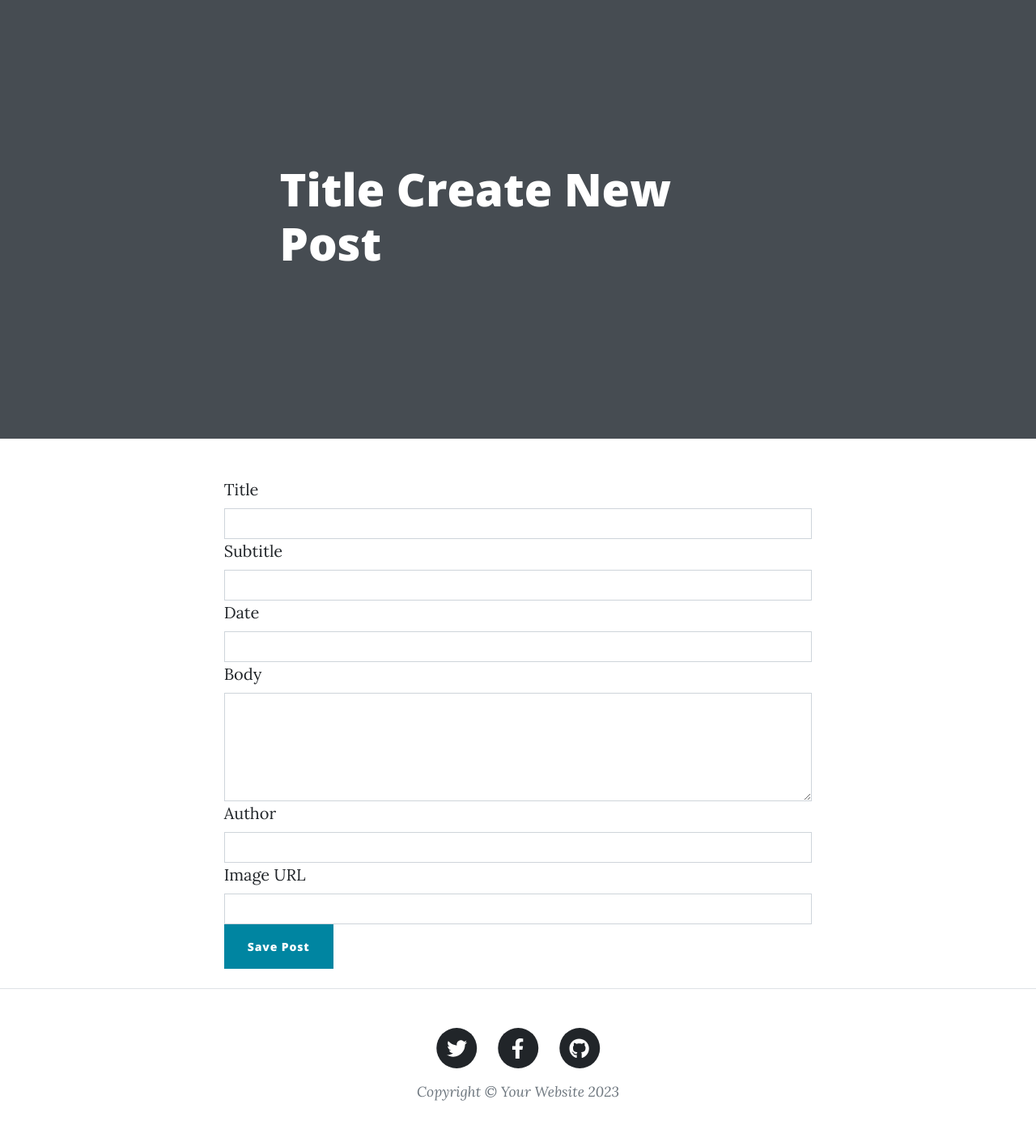
After one commit to IrishEgie/blog_upgrade_py, a Flask app: page /post in a window 1280 px wide. The commit adds this page. Shown: the whole page at 81% size. Run offline with Flask 3, Linux system fonts and the light colour scheme; some libraries are stand-ins or nearby versions.

Commit message:
update: added routing functionality to manage_posts

```diff
--- a/main.py
+++ b/main.py
@@ -45,8 +45,6 @@ app.config['SQLALCHEMY_DATABASE_URI'] = 'sqlite:///posts.db'
 db = SQLAlchemy(model_class=Base)
 db.init_app(app)
 
-
-
 class PostForm(FlaskForm):
     title = StringField('Title', validators=[DataRequired()])
     subtitle = StringField('Subtitle', validators=[DataRequired()])
@@ -69,7 +67,6 @@ class BlogPost(db.Model):
 
 with app.app_context():
     db.create_all()
-
 
 
 @app.route('/')
@@ -96,7 +93,6 @@ def contact():
 
         return render_template("contact.html", msg_sent=True)
     return render_template("contact.html", msg_sent=False)
-
 
 
 @app.route('/about')
@@ -143,7 +139,7 @@ def manage_post(post_id=None):
         db.session.commit()
         return redirect(url_for('home'))  # Redirect after creation or edit
 
-    return render_template('edit_post.html', form=form, blog_post=blog_post)
+    return render_template('manage_posts.html', form=form, blog_post=blog_post)
 
 
 if __name__== "__main__":
--- /dev/null
+++ b/templates/manage_posts.html
@@ -0,0 +1,53 @@
+<!DOCTYPE html>
+<html lang="en">
+    {% include 'header.html' %}
+    <!-- Page Header-->
+    {% set img_url = form.img_url.data if form.img_url.data else '' %}
+    <header class="masthead" style="background-image: url('{{ img_url }}')">
+        <div class="container position-relative px-4 px-lg-5">
+            <div class="row gx-4 gx-lg-5 justify-content-center">
+                <div class="col-md-10 col-lg-8 col-xl-7">
+                    <div class="post-heading">
+                        <h1>{{ form.title.label }} {{ 'Edit Post' if blog_post else 'Create New Post' }}</h1>
+                    </div>
+                </div>
+            </div>
+        </div>
+    </header>
+    <!-- Post Content-->
+    <article class="mb-4">
+        <div class="row gx-4 gx-lg-5 justify-content-center">
+            <div class="col-md-10 col-lg-8 col-xl-7">
+                <form method="POST" action="{{ url_for('manage_post', post_id=blog_post.id) if blog_post else url_for('create_post') }}">
+                    <div class="form-group">
+                        {{ form.title.label(class="form-label") }}
+                        {{ form.title(class="form-control", value=blog_post.title if blog_post else '') }}
+                    </div>
+                    <div class="form-group">
+                        {{ form.subtitle.label(class="form-label") }}
+                        {{ form.subtitle(class="form-control", value=blog_post.subtitle if blog_post else '') }}
+                    </div>
+                    <div class="form-group">
+                        {{ form.date.label(class="form-label") }}
+                        {{ form.date(class="form-control", value=blog_post.date if blog_post else '') }}
+                    </div>
+                    <div class="form-group">
+                        {{ form.body.label(class="form-label") }}
+                        {{ form.body(class="form-control", value=blog_post.body if blog_post else '', rows=5) }}
+                    </div>
+                    <div class="form-group">
+                        {{ form.author.label(class="form-label") }}
+                        {{ form.author(class="form-control", value=blog_post.author if blog_post else '') }}
+                    </div>
+                    <div class="form-group">
+                        {{ form.img_url.label(class="form-label") }}
+                        {{ form.img_url(class="form-control", value=blog_post.img_url if blog_post else '') }}
+                    </div>
+                    <button type="submit" class="btn btn-primary">Save Post</button>
+                </form>
+            </div>
+        </div>
+    </article>
+    <!-- Footer-->
+    {% include 'footer.html' %}
+</html>
--- a/templates/post.html
+++ b/templates/post.html
@@ -31,11 +31,7 @@
                     <!-- Edit Button-->
                     <div class="d-flex justify-content-end mb-4">
                         <!-- TODO: Editing posts-->
-                        <a
-                          class="btn btn-primary float-right"
-                          href="TODO: Add code to edit_post here"
-                          >Edit Post</a
-                        >
+                        <a class="btn btn-primary float-right" href="{{ url_for('manage_post', post_id=blog_post.id) }}">Edit Post</a>
                       </div>
 
                 </div>
```
